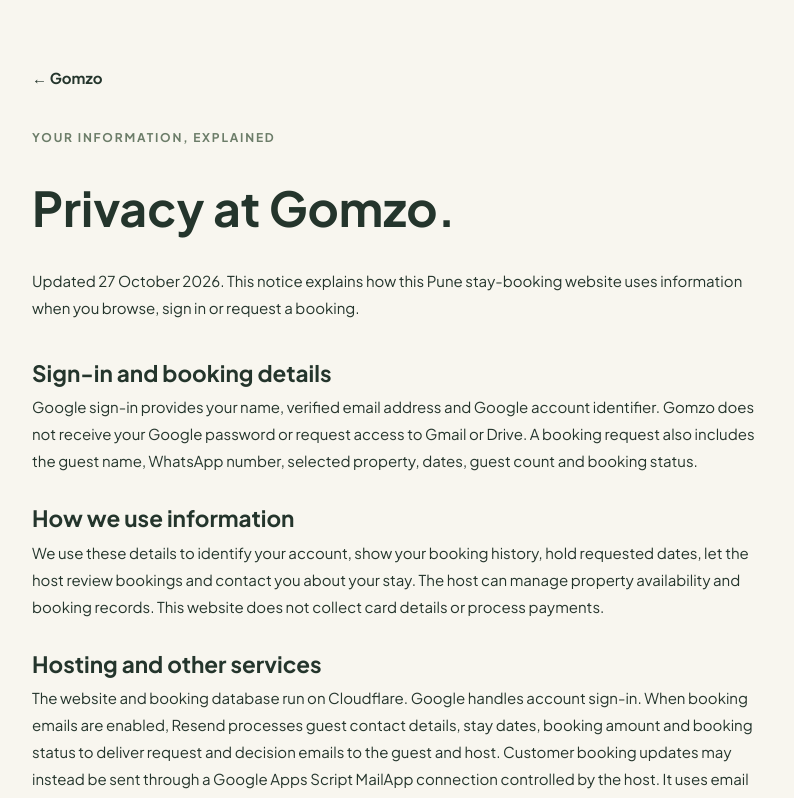
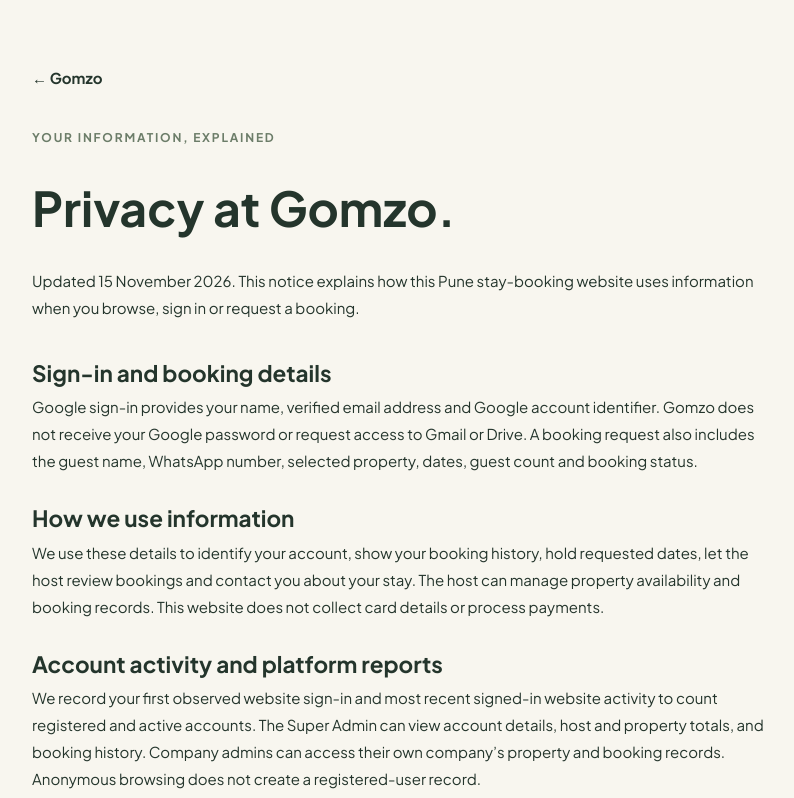
Before and after one commit to swapnilshinde123/BNB, a Next.js app: page /privacy in a window 1280 px wide. Shown: the top 798 px of the page, without its empty margins (242-1036 px from the left). Built offline with nearby package versions, Linux system fonts and the light colour scheme.

Commit message:
Explain signed-in account activity used by private platform reports

```diff
--- a/app/privacy/page.tsx
+++ b/app/privacy/page.tsx
@@ -7,10 +7,11 @@ export default function PrivacyPage(){
   <a href="/" style={{display:'inline-block',marginBottom:36,fontWeight:700}}>← Gomzo</a>
   <span className="eyebrow">YOUR INFORMATION, EXPLAINED</span>
   <h1 style={{fontSize:'clamp(32px,6vw,48px)',margin:'16px 0'}}>Privacy at Gomzo.</h1>
-  <p style={{marginBottom:32}}>Updated 27 October 2026. This notice explains how this Pune stay-booking website uses information when you browse, sign in or request a booking.</p>
+  <p style={{marginBottom:32}}>Updated 15 November 2026. This notice explains how this Pune stay-booking website uses information when you browse, sign in or request a booking.</p>
   <section style={{display:'grid',gap:24}}>
    <div><h2>Sign-in and booking details</h2><p>Google sign-in provides your name, verified email address and Google account identifier. Gomzo does not receive your Google password or request access to Gmail or Drive. A booking request also includes the guest name, WhatsApp number, selected property, dates, guest count and booking status.</p></div>
    <div><h2>How we use information</h2><p>We use these details to identify your account, show your booking history, hold requested dates, let the host review bookings and contact you about your stay. The host can manage property availability and booking records. This website does not collect card details or process payments.</p></div>
+   <div><h2>Account activity and platform reports</h2><p>We record your first observed website sign-in and most recent signed-in website activity to count registered and active accounts. The Super Admin can view account details, host and property totals, and booking history. Company admins can access their own company’s property and booking records. Anonymous browsing does not create a registered-user record.</p></div>
    <div><h2>Hosting and other services</h2><p>The website and booking database run on Cloudflare. Google handles account sign-in. When booking emails are enabled, Resend processes guest contact details, stay dates, booking amount and booking status to deliver request and decision emails to the guest and host. Customer booking updates may instead be sent through a Google Apps Script MailApp connection controlled by the host. It uses email sending permission and does not read the host’s inbox. Delivery records are kept so failed messages can be retried. Map tiles, fonts and property images may load from external providers, which receive normal web-request information such as your IP address. WhatsApp links open WhatsApp; automatic booking alerts require a separately configured WhatsApp Business connection.</p></div>
    <div><h2>Cookies and saved homes</h2><p>We use cookies for sign-in and sign-in protection. Saved-home choices are kept in your browser's local storage. You can sign out, clear browser data or remove saved homes at any time.</p></div>
    <div><h2>Booking records and requests</h2><p>Booking records remain in the host's database until they are removed. To ask about your information, request a correction or request deletion, contact <a href="mailto:customer@gomzo.co" style={{textDecoration:'underline'}}>customer@gomzo.co</a>. Include your booking reference if you have one. Please do not send passwords or sign-in codes.</p></div>
```
